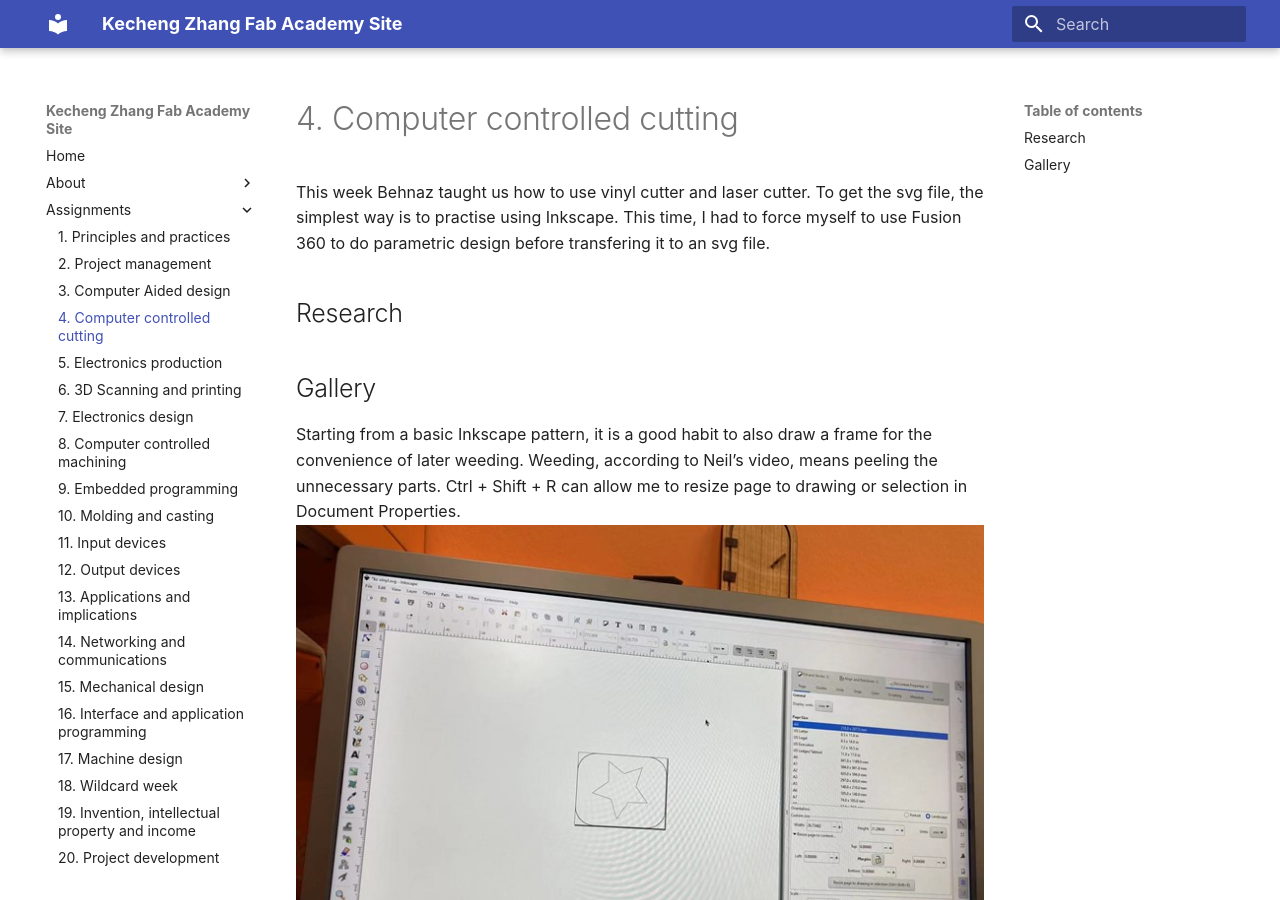
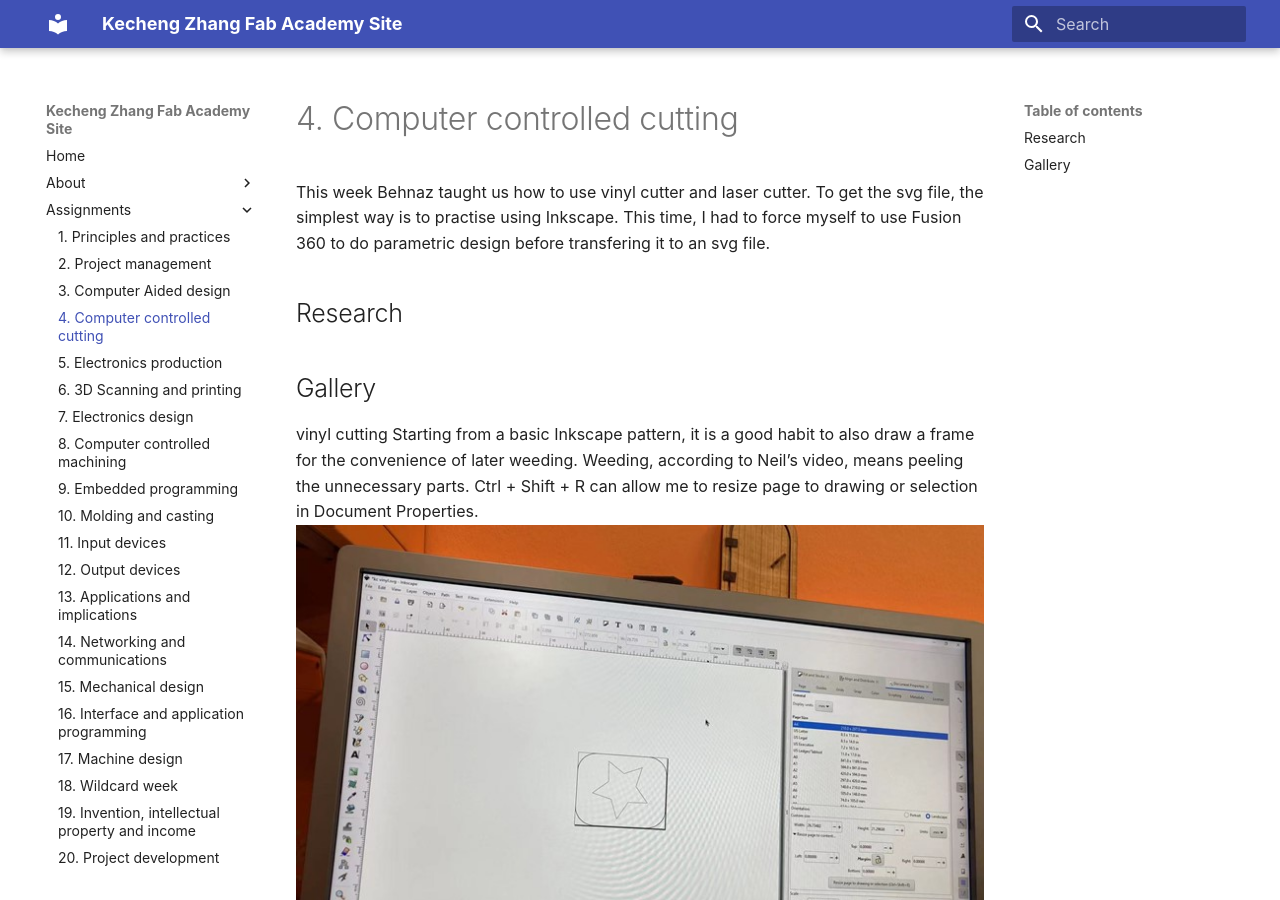
Before and after one commit to kecheeng/example-repository, an MkDocs documentation site: the page built from _docs/assignments/week04.md, in a window 1280 px wide and 900 px high. Built offline with MkDocs 1.6.1 and Material for MkDocs 9.7.7, drawn with Linux system fonts in a browser that asks for light colours.

```diff
--- a/_docs/assignments/week04.md
+++ b/_docs/assignments/week04.md
@@ -7,7 +7,7 @@ This week Behnaz taught us how to use vinyl cutter and laser cutter. To get the
 
 
 ## Gallery
-
+vinyl cutting
 Starting from a basic Inkscape pattern, it is a good habit to also draw a frame for the convenience of later weeding. Weeding, according to Neil's video, means peeling the unnecessary parts. Ctrl + Shift + R can allow me to resize page to drawing or selection in Document Properties.
 ![](../images/vp1.jpg)
 
@@ -25,3 +25,19 @@ It is a must to place the vinyl paper between the two wheels. The wheels must al
 ![](../images/vp9.jpg)
 ![](../images/vp10.jpg)
 ![](../images/vp11.jpg)
+
+laser cutting
+![](../images/lcp1.jpg)
+![](../images/lcp2.jpg)
+![](../images/lcp3.jpg)
+![](../images/lcp4.jpg)
+![](../images/lcp5.jpg)
+![](../images/lcp6.jpg)
+![](../images/lc6.jpg)
+![](../images/lcp7.jpg)
+![](../images/lcp8.jpg)
+![](../images/lcp9.jpg)
+![](../images/lcp10.jpg)
+![](../images/lcp11.jpg)
+![](../images/lcp12.jpg)
+![](../images/lcp13.jpg)
```
Also changed, not shown: _docs/images/lc6.jpg (added), _docs/images/lcp1.jpg (added), _docs/images/lcp10.jpg (added), _docs/images/lcp11.jpg (added), _docs/images/lcp12.jpg (added), _docs/images/lcp13.jpg (added), _docs/images/lcp2.jpg (added), _docs/images/lcp3.jpg (added), _docs/images/lcp4.jpg (added), _docs/images/lcp5.jpg (added), _docs/images/lcp6.jpg (added), _docs/images/lcp7.jpg (added), _docs/images/lcp8.jpg (added), _docs/images/lcp9.jpg (added), 1 other file.
